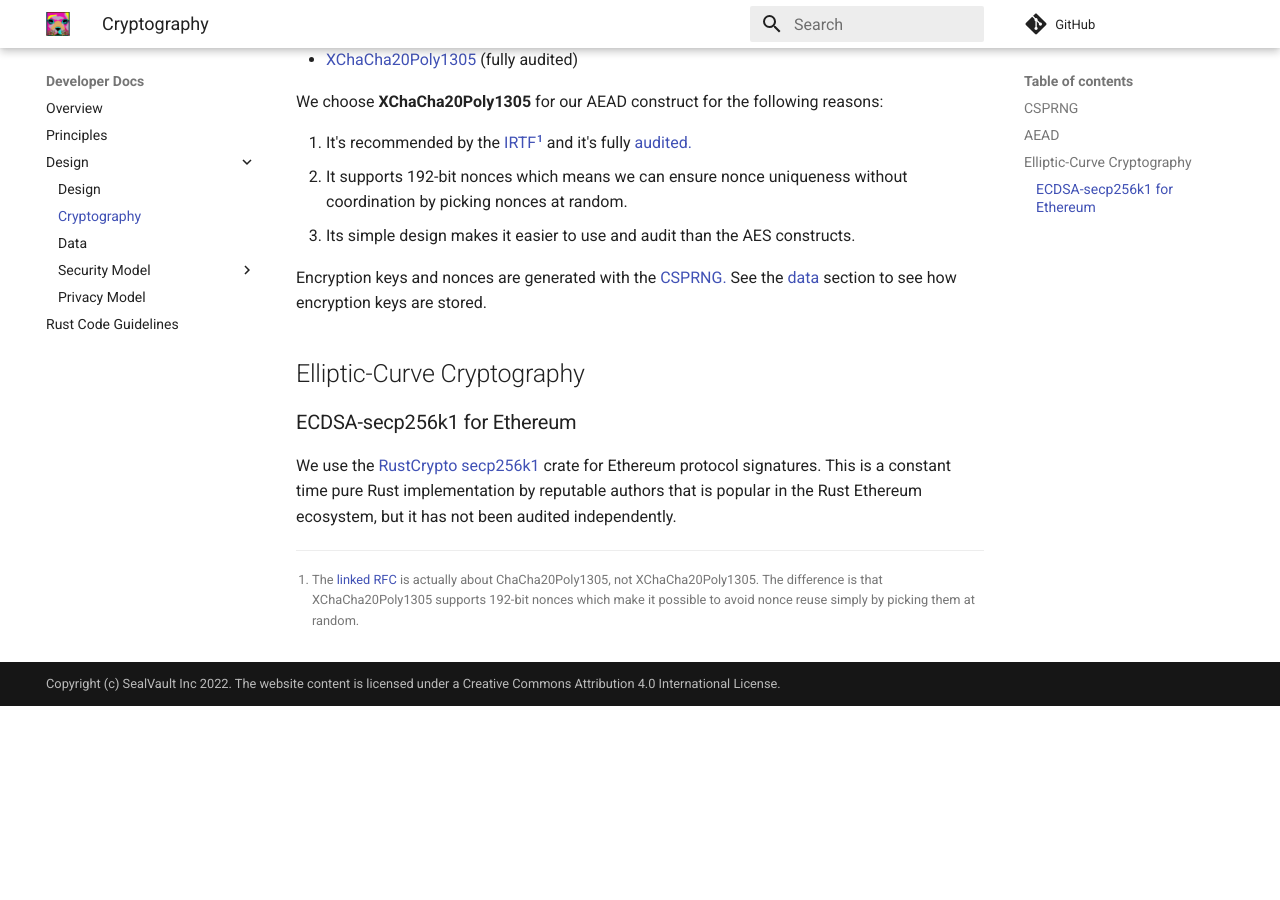
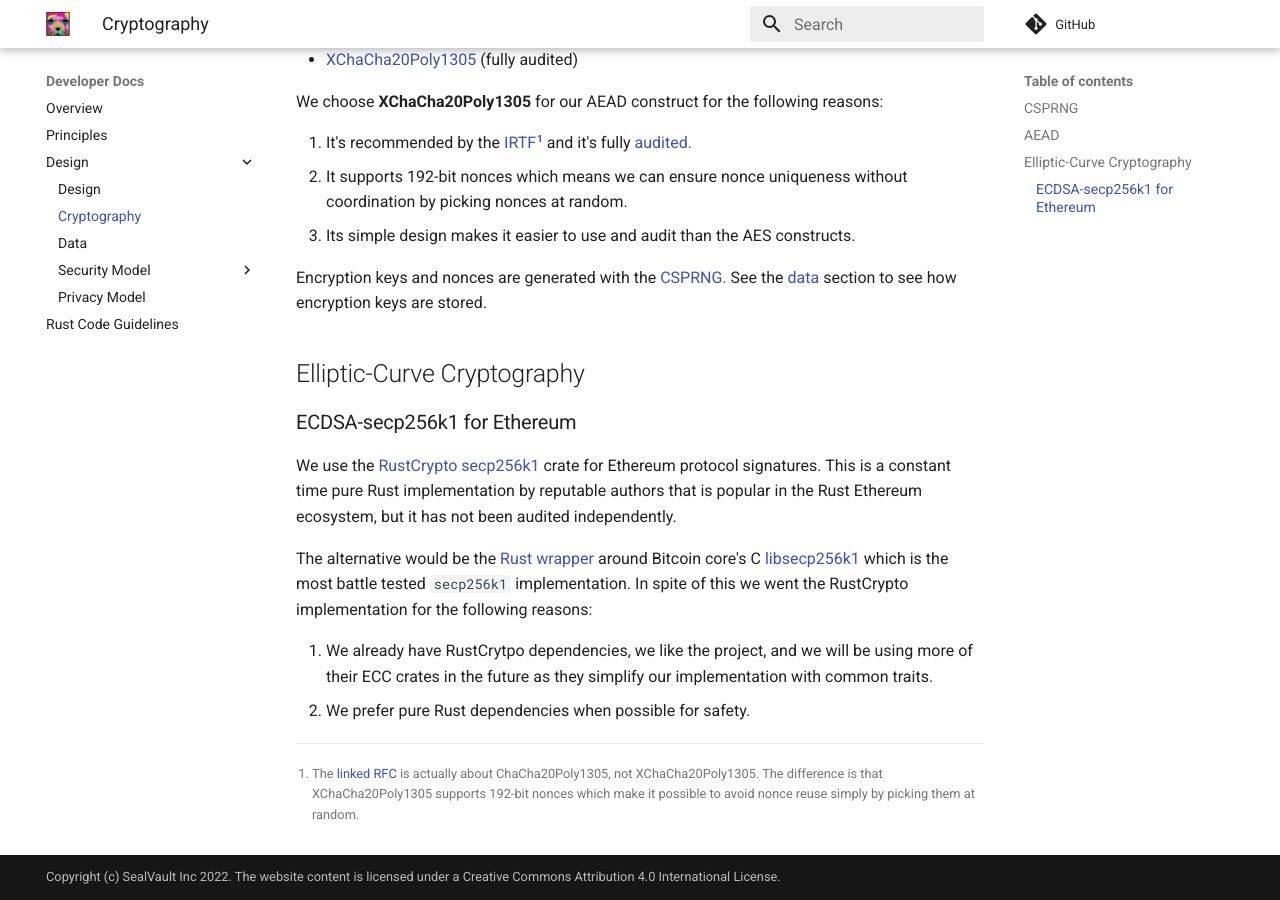
Before and after one commit to sealvault/sealvault, an MkDocs documentation site: the page built from website/src/dev-docs/design/cryptography.md, in a window 1280 px wide and 900 px high, scrolled down 741 px. Built offline with MkDocs 1.6.1 and Material for MkDocs 9.7.7, drawn with Linux system fonts in a browser that asks for light colours; comment, search, counter and statistics services are not loaded; before the commit the page ends 1447 px from its top, so only the background shows below that.

Commit message:
Add alternative secp256k1 lib option to design

```diff
--- a/website/src/dev-docs/design/cryptography.md
+++ b/website/src/dev-docs/design/cryptography.md
@@ -55,6 +55,17 @@ for Ethereum protocol signatures. This is a constant time pure Rust
 implementation by reputable authors that is popular in the Rust Ethereum
 ecosystem, but it has not been audited independently.
 
+The alternative would be the [Rust
+wrapper](https://docs.rs/secp256k1/latest/secp256k1/) around Bitcoin core's C
+[libsecp256k1](https://github.com/bitcoin-core/secp256k1) which is the most
+battle tested `secp256k1` implementation. In spite of this we went the
+RustCrypto implementation for the following reasons:
+
+1. We already have RustCrytpo dependencies, we like the project, and we will be
+   using more of their ECC crates in the future as they simplify our
+   implementation with common traits.
+1. We prefer pure Rust dependencies when possible for safety.
+
 [^0]:
     The [linked RFC](https://datatracker.ietf.org/doc/html/rfc7539) is actually
     about ChaCha20Poly1305, not XChaCha20Poly1305.  The difference is that
```
